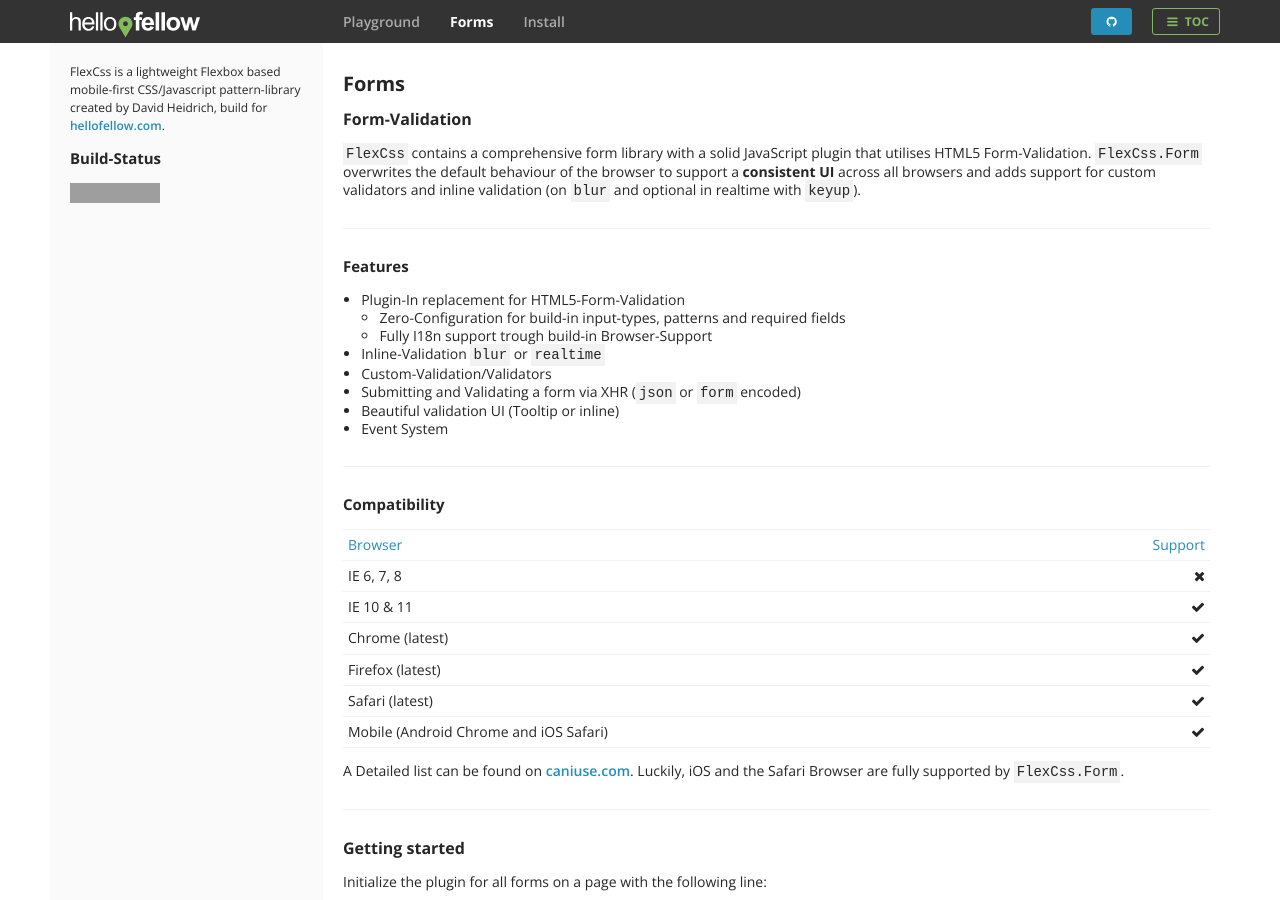
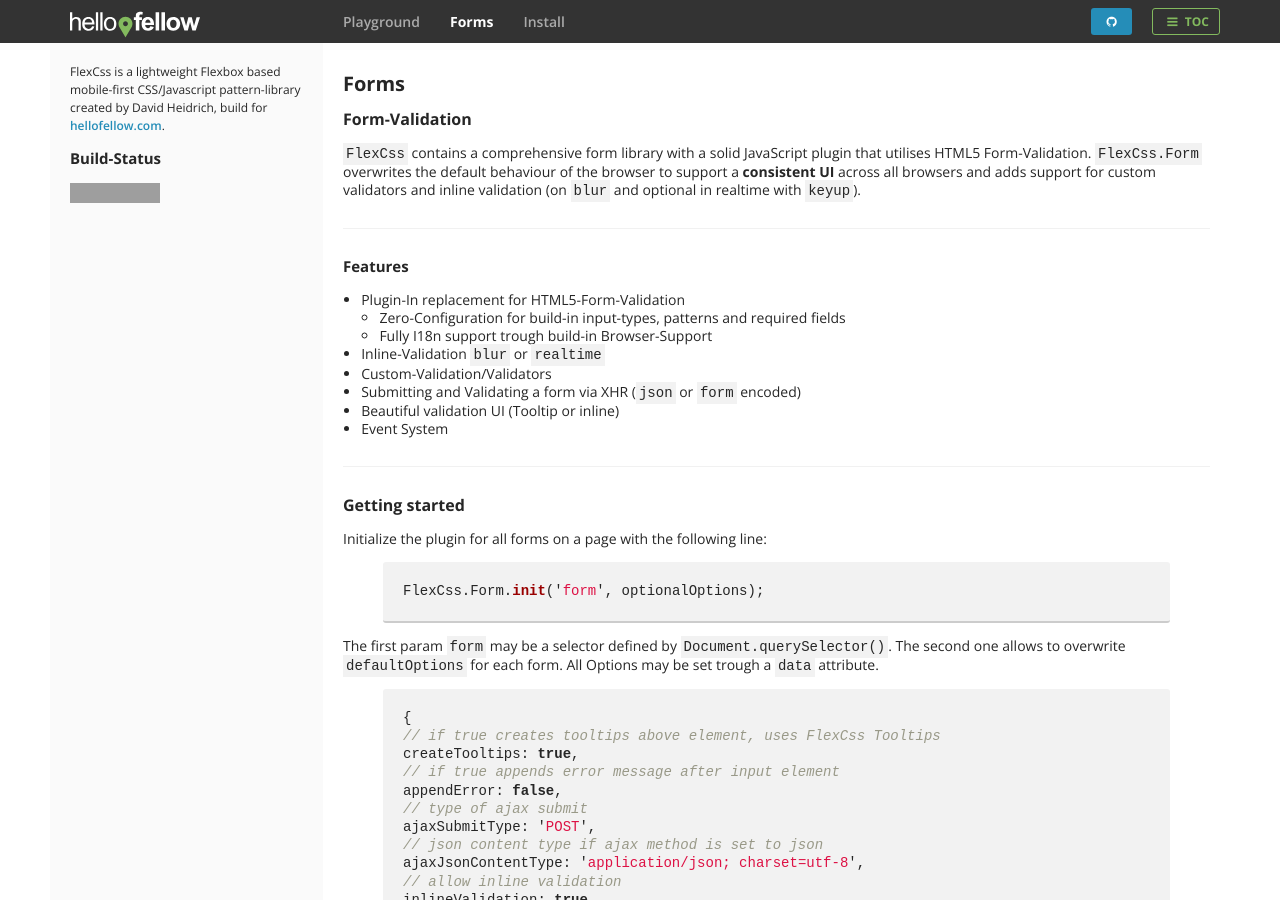
Before and after one commit to BowlingX/flexcss, a Jekyll site: the page built from demo/forms/index.md, in a window 1280 px wide and 900 px high. Built offline with Jekyll 4.4.1, drawn with Linux system fonts in a browser that asks for light colours; grey boxes are pictures that could not be loaded.

```diff
--- a/demo/forms/index.md
+++ b/demo/forms/index.md
@@ -32,29 +32,18 @@ inline validation (on <code>blur</code> and optional in realtime with <code>keyu
 
 ----
 
-### Compatibility
+## Getting started
 
-|Browser|Support|
-|----|----------:|
-|IE 6, 7, 8|<i class="icon-cancel"></i>
-|IE 10 & 11|<i class="icon-ok"></i>
-|Chrome (latest)|<i class="icon-ok"></i>
-|Firefox (latest)|<i class="icon-ok"></i>
-|Safari (latest)|<i class="icon-ok"></i>
-|Mobile (Android Chrome and iOS Safari)|<i class="icon-ok"></i>
+Initialize the plugin for all forms on a page with the following line:
 
-<p>A Detailed list can be found on <a href="http://caniuse.com/#feat=form-validation">caniuse.com</a>. Luckily, iOS and
-    the Safari Browser are fully supported by <code>FlexCss.Form</code>.</p>
-<hr>
-## Getting started
-<p>Initialize the plugin for all forms on a page with the following line:</p>
 {% highlight javascript %}
 FlexCss.Form.init('form', optionalOptions);
 {% endhighlight%}
-<p>The first param <code>form</code> may be a selector defined by <code>Document.querySelector()</code>.
+
+The first param <code>form</code> may be a selector defined by <code>Document.querySelector()</code>.
     The second one allows to overwrite <code>defaultOptions</code> for each form. All Options may be set trough a
     <code>data</code> attribute.
-</p>
+
 {% highlight javascript %}
 {
 // if true creates tooltips above element, uses FlexCss Tooltips
```
Also changed, not shown: demo/install/index.md (+19 -0 lines).
